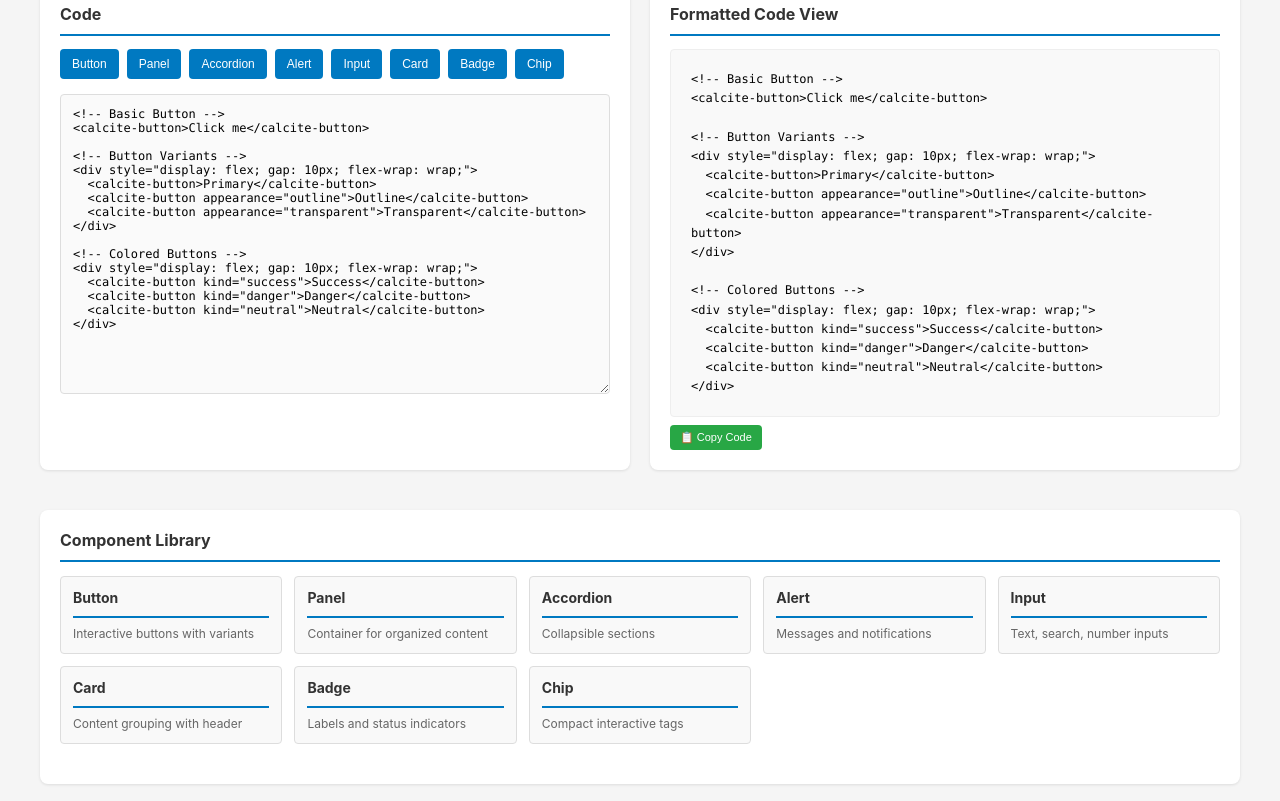
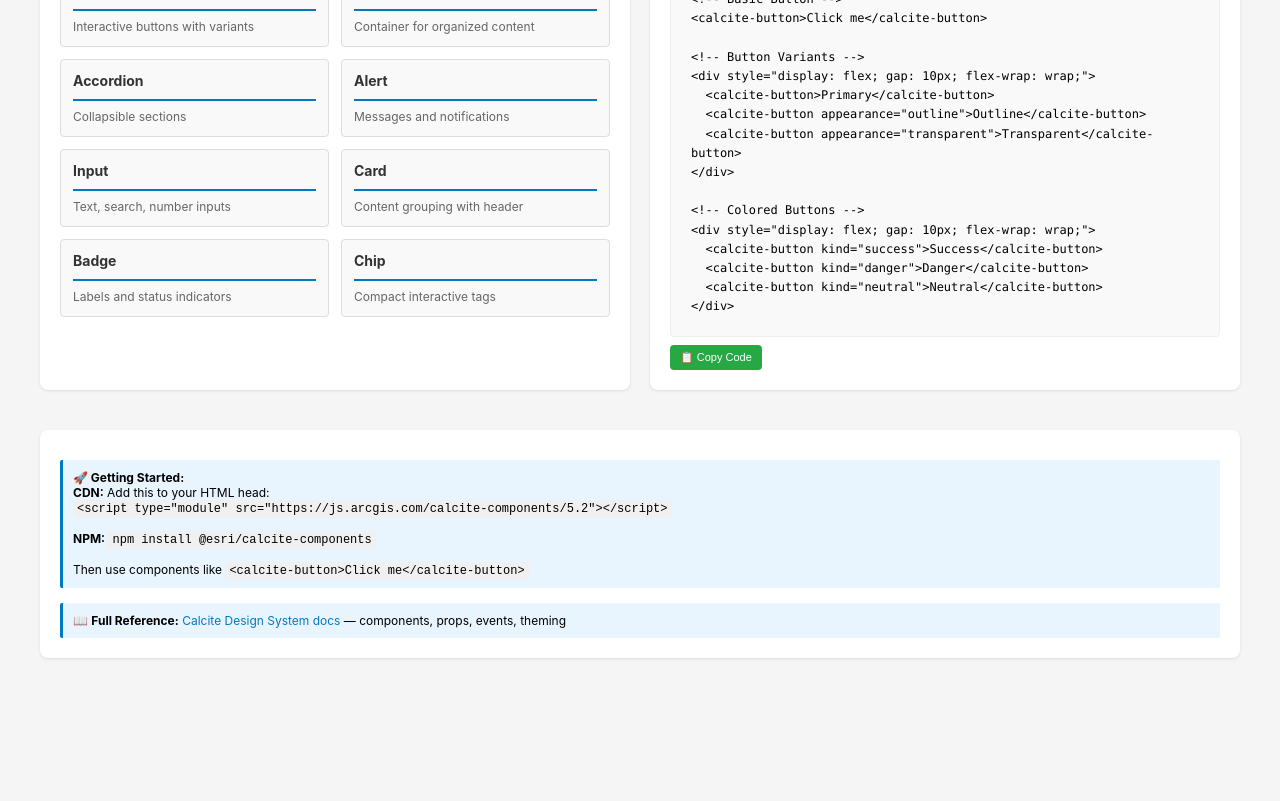
Before and after one commit to noletorious/calcite-design, a website: page learner.html in a window 1280 px wide. Shown: the part 155-956 px from the top of the page. After the commit the page ends 853 px from the top, so only its background shows below. Drawn offline with Linux system fonts and the light colour scheme.

Commit message:
refactor: streamline learner view layout and code preview
- Simplify layout into component grid on the left and code view on the right
- Replace textarea editor with read-only code preview block and copy action
- Wrap scripts in IIFE and expose global handlers

```diff
--- a/learner.html
+++ b/learner.html
@@ -47,27 +47,19 @@
       padding-bottom: 10px;
     }
 
-    textarea {
-      width: 100%;
-      height: 300px;
-      font-family: "Monaco", "Courier New", monospace;
-      font-size: 12px;
-      padding: 12px;
-      border: 1px solid #ddd;
-      border-radius: 4px;
-      resize: vertical;
-      background: #fafafa;
-    }
-
     .preview {
+      margin: 0;
       padding: 20px;
       background: #f9f9f9;
       border: 1px solid #eee;
       border-radius: 4px;
       min-height: 200px;
       overflow-y: auto;
+      font-family: "Monaco", "Courier New", monospace;
       font-size: 12px;
       line-height: 1.6;
+      white-space: pre-wrap;
+      word-wrap: break-word;
     }
 
     .copy-btn {
@@ -79,13 +71,6 @@
 
     .copy-btn:hover {
       background: #218838;
-    }
-
-    .example-buttons {
-      display: flex;
-      gap: 8px;
-      flex-wrap: wrap;
-      margin-bottom: 15px;
     }
 
     button {
@@ -156,45 +141,21 @@
 </head>
 <body>
   <div class="container">
-    <nav>
-      <ul>
-        <li><a href="index.html">Home</a></li>
-        <li><a href="learner.html">Learner</a></li>
-        <li><a href="https://developers.arcgis.com/calcite-design-system/" target="_blank">Docs</a></li>
-      </ul>
-    </nav>
-
     <h1>🎨 Calcite Design System Learner</h1>
 
     <div class="grid">
-      <!-- Left: Code Editor -->
+      <!-- Left: Component Library -->
+      <div class="section">
+        <h2>Components</h2>
+        <div class="examples-grid" id="examplesGrid"></div>
+      </div>
+
+      <!-- Right: Code for copy/paste -->
       <div class="section">
         <h2>Code</h2>
-        <div class="example-buttons">
-          <button onclick="loadExample('button')">Button</button>
-          <button onclick="loadExample('panel')">Panel</button>
-          <button onclick="loadExample('accordion')">Accordion</button>
-          <button onclick="loadExample('alert')">Alert</button>
-          <button onclick="loadExample('input')">Input</button>
-          <button onclick="loadExample('card')">Card</button>
-          <button onclick="loadExample('badge')">Badge</button>
-          <button onclick="loadExample('chip')">Chip</button>
-        </div>
-        <textarea id="codeEditor" spellcheck="false" oninput="updatePreview()"></textarea>
+        <pre class="preview" id="codeView"></pre>
+        <button class="copy-btn" onclick="copyCode(this)">📋 Copy Code</button>
       </div>
-
-      <!-- Right: Formatted Output -->
-      <div class="section">
-        <h2>Formatted Code View</h2>
-        <div class="preview" id="preview"></div>
-        <button class="copy-btn" onclick="copyCode()">📋 Copy Code</button>
-      </div>
-    </div>
-
-    <!-- Component Examples -->
-    <div class="section">
-      <h2>Component Library</h2>
-      <div class="examples-grid" id="examplesGrid"></div>
     </div>
 
     <div class="section">
@@ -212,6 +173,7 @@
   </div>
 
   <script>
+    (() => {
     const examples = {
       button: `<!-- Basic Button -->
 <calcite-button>Click me</calcite-button>
@@ -327,24 +289,12 @@
     };
 
     function loadExample(name) {
-      const editor = document.getElementById('codeEditor');
-      editor.value = examples[name] || '';
-      updatePreview();
+      document.getElementById('codeView').textContent = examples[name] || '';
     }
 
-    function updatePreview() {
-      const code = document.getElementById('codeEditor').value;
-      const preview = document.getElementById('preview');
-      preview.textContent = code;
-      preview.style.whiteSpace = 'pre-wrap';
-      preview.style.wordWrap = 'break-word';
-      preview.style.fontFamily = '"Monaco", "Courier New", monospace';
-    }
-
-    function copyCode() {
-      const code = document.getElementById('codeEditor').value;
+    function copyCode(btn) {
+      const code = document.getElementById('codeView').textContent;
       navigator.clipboard.writeText(code).then(() => {
-        const btn = event.target;
         const originalText = btn.textContent;
         btn.textContent = '✓ Copied!';
         setTimeout(() => {
@@ -383,6 +333,10 @@
 
     // Load first example
     loadExample('button');
+
+    // Expose handlers used by inline onclick attributes
+    Object.assign(window, { loadExample, copyCode });
+    })();
   </script>
 </body>
 </html>
```
